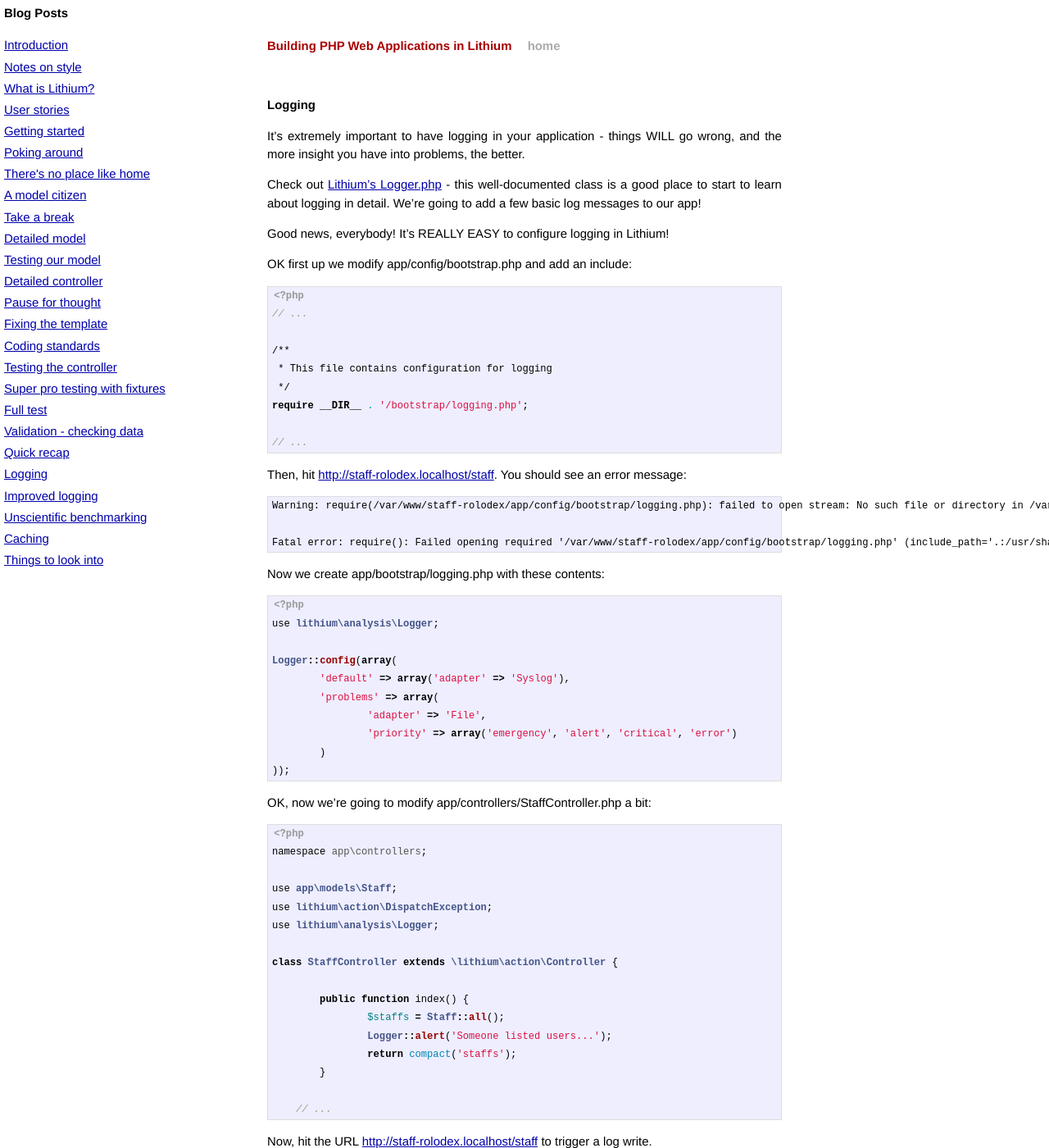
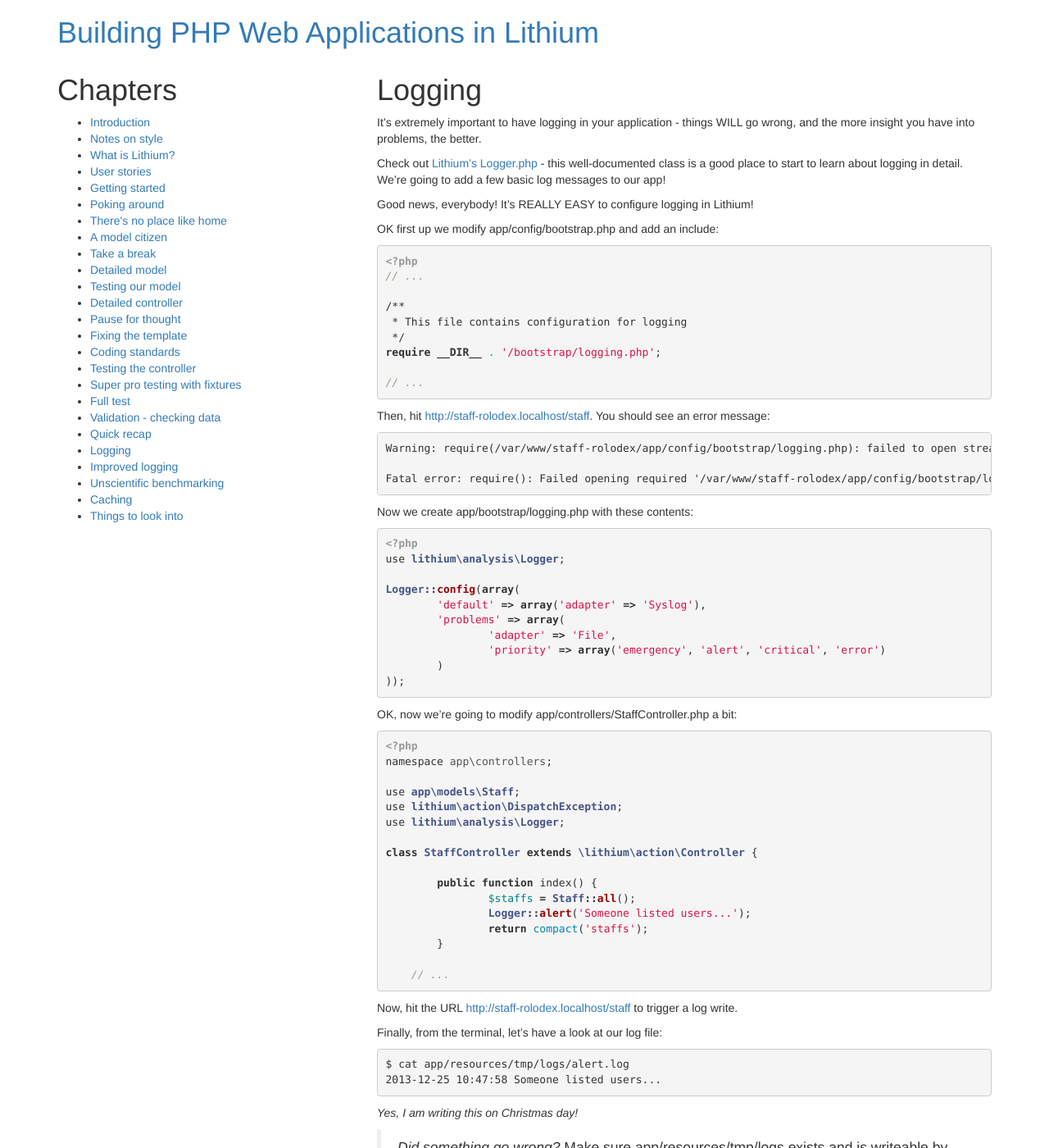
Before and after one commit to gavD/step-by-step-web-apps-with-lithium-php, a Jekyll site: the page built from _posts/2011-04-01-logging.markdown, in a window 1280 px wide and 1400 px high. Shown: the whole window at 82% size. Built offline with Jekyll 4.4.1, drawn with Linux system fonts in a browser that asks for light colours; nearby versions of some CDN libraries; Markdown is read by kramdown in place of the engine named in the settings.

Commit message:
Converting to Bootstrap

```diff
--- a/_layouts/default.html
+++ b/_layouts/default.html
@@ -1,34 +1,23 @@
 <!DOCTYPE html>
 <html>
     <head>
-		<base href="http://gavd.github.io/step-by-step-web-apps-with-lithium-php" target="_blank">
-
 		<meta charset="utf-8">
         <meta http-equiv="X-UA-Compatible" content="IE=edge,chrome=1">
         <title>{{ page.title }}</title>
         <meta name="viewport" content="width=device-width">
 
         <!-- syntax highlighting CSS -->
+		<link rel="stylesheet" href="//netdna.bootstrapcdn.com/bootstrap/3.0.3/css/bootstrap.min.css">
+		<link rel="stylesheet" href="/css/main.css">
         <link rel="stylesheet" href="/css/syntax.css">
-
-        <!-- Custom CSS -->
-        <link rel="stylesheet" href="/css/main.css">
-
     </head>
     <body>
-
-        <div class="site">
+		<div class="container">
 			<div class="header">
 			  <h1 class="title"><a href="/">{{ site.name }}</a></h1>
-            <a class="extra" href="/">home</a>
 			</div>
 
 			{{ content }}
-
-          <div class="footer">
-
 		</div>
-        </div>
-
     </body>
 </html>
--- a/_layouts/post.html
+++ b/_layouts/post.html
@@ -1,17 +1,19 @@
 ---
 layout: default
 ---
-<h2>{{ page.title }}</h2>
 
-<div id="nav">
-  <h1>Blog Posts</h1>
+
+<div class="row">
+	<div class="col-md-4">
+		<h1>Chapters</h1>
 		<ul class="posts">
 		{% for post in site.posts %}
 			<li><a href="{{ post.url }}">{{ post.title }}</a></li>
 		{% endfor %}
 		</ul>
 	</div>
-
-<div class="post">
+	<div class="col-md-8">
+		<h1>{{ page.title }}</h1>
 		{{ content }}
 	</div>
+</div>
--- a/css/main.css
+++ b/css/main.css
@@ -1,183 +1,3 @@
-/*****************************************************************************/
-/*
-/* Common
-/*
-/*****************************************************************************/
-
-/* Global Reset */
-* {
-  margin: 0;
-  padding: 0;
-}
-
-html, body { height: 100%; }
-
-body {
-  background-color: #FFF;
-  font: 13.34px Helvetica, Arial, sans-serif;
-  font-size: small;
-  text-align: center;
-}
-
-h1, h2, h3, h4, h5, h6 {
-  font-size: 100%; }
-
-h1 { margin-bottom: 1em; }
-p { margin: 1em 0; }
-
-a         { color: #00a; }
-a:hover   { color: #000; }
-a:visited { color: #a0a; }
-
-/*****************************************************************************/
-/*
-/* Home
-/*
-/*****************************************************************************/
-.posts {
-  list-style-type: none;
-  margin-bottom: 2em;
-}
-
-.posts li {
-  line-height: 1.75em;
-}
-
-.posts span {
-  color: #aaa;
-  font-family: Monaco, "Courier New", monospace;
-  font-size: 80%;
-}
-
-/*****************************************************************************/
-/*
-/* Site
-/*
-/*****************************************************************************/
-
-.site {
-  font-size: 115%;
-  text-align: justify;
-  width: 42em;
-  margin: 3em auto 2em;
-  line-height: 1.5em;
-}
-
-.header a {
-  font-weight: bold;
-  text-decoration: none;
-}
-
-.title {
-  display: inline-block;
-  margin-bottom: 2em;
-}
-
-.title a {
-  color: #a00;
-}
-
-.title a:hover {
-  color: #000;
-}
-
-.header a.extra {
-  color: #aaa;
-  margin-left: 1em;
-}
-
-.header a.extra:hover {
-  color: #000;
-}
-
-.meta {
-  color: #aaa;
-}
-
-.footer {
-  font-size: 80%;
-  color: #666;
-  border-top: 4px solid #eee;
-  margin-top: 2em;
-  overflow: hidden;
-}
-
-.footer .contact {
-  float: left;
-  margin-right: 3em;
-}
-
-.footer .contact a {
-  color: #8085C1;
-}
-
-.footer .rss {
-  margin-top: 1.1em;
-  margin-right: -.2em;
-  float: right;
-}
-
-.footer .rss img {
-  border: 0;
-}
-
-/*****************************************************************************/
-/*
-/* Posts
-/*
-/*****************************************************************************/
-
-/* standard */
-.post pre {
-  border: 1px solid #ddd;
-  background-color: #eef;
-  padding: 0 .4em;
-}
-
-.post ul, .post ol {
-  margin-left: 1.35em;
-}
-
-.post code {
-  border: 1px solid #ddd;
-  background-color: #eef;
-  padding: 0 .2em;
-}
-
-.post pre code {
-  border: none;
-}
-
-/* terminal */
-.post pre.terminal {
-  border: 1px solid #000;
-  background-color: #333;
-  color: #FFF;
-}
-
-.post pre.terminal code {
-  background-color: #333;
-}
-
-
-blockquote {
-    padding-left: 10px;
-    padding-right: 10px;
-    background: #CCC;
-    border: #333 1px outset;
-
-}
-
 img {
     max-width: 100%;
 }
-
-h2 {
-    padding-top: 20px;
-}
-
-#nav {
-    position: fixed;
-    left: 5px;
-    top: 5px;
-}
```
Lines whose indentation alone changed are shown as unchanged.
